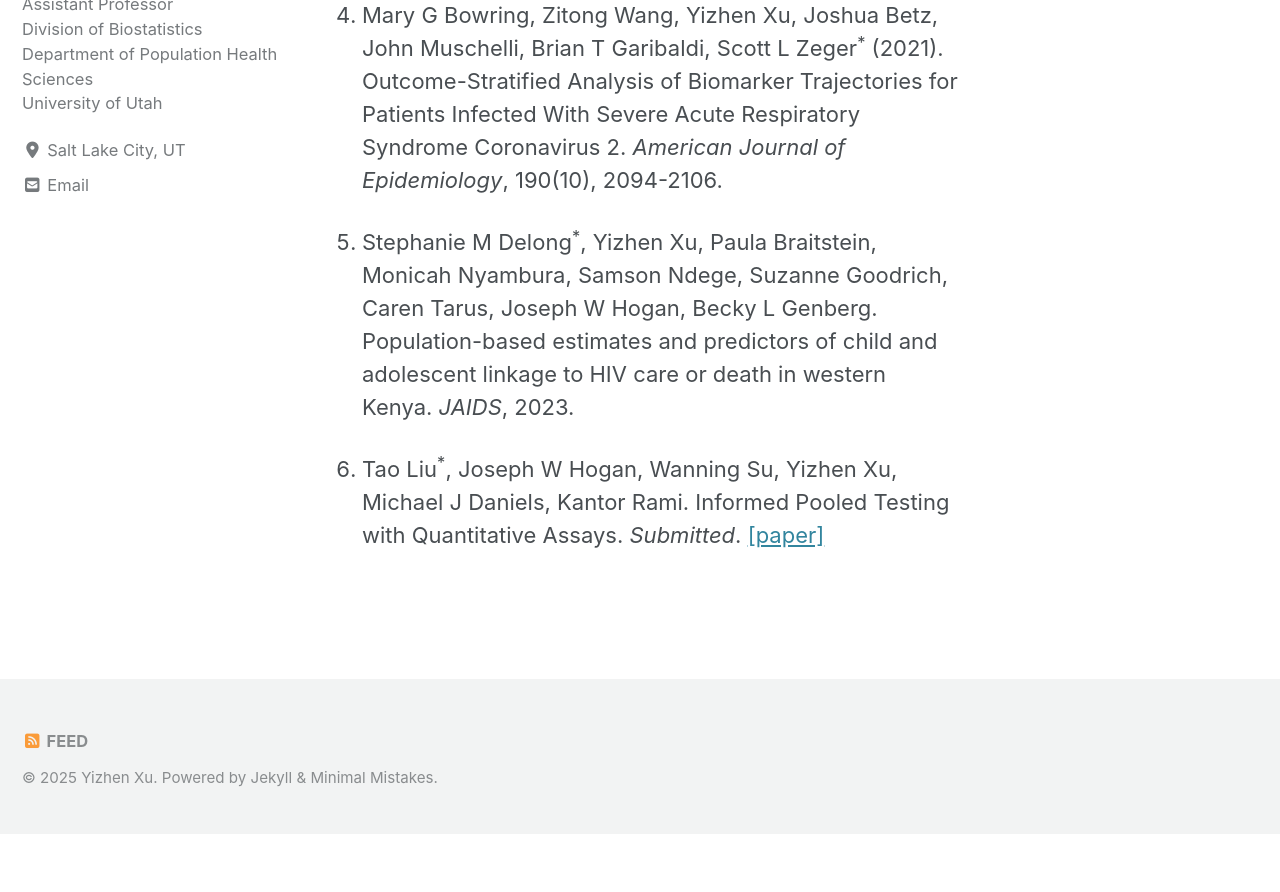
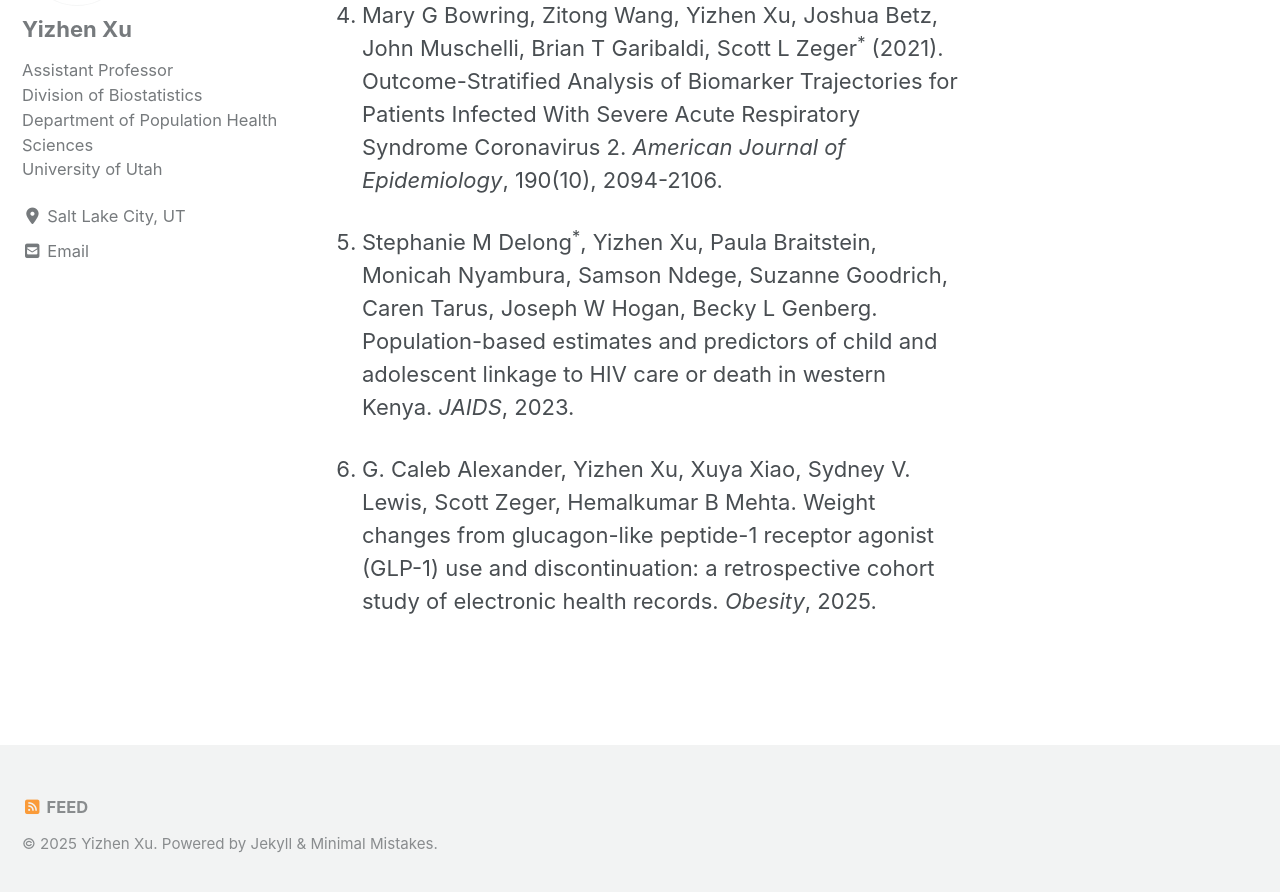
Before and after one commit to yizhenxu/yizhenxu.github.io, a Jekyll site: the page built from _pages/publication.md, in a window 1280 px wide and 900 px high, scrolled down 2869 px. Shown: the top 892 px of the window. Built offline with Jekyll 4.4.1, drawn with Linux system fonts in a browser that asks for light colours; cached includes are drawn as plain includes; nearby versions of some CDN libraries; before the commit the page ends 3703 px from its top, so only the background shows below that; some of the changed text lies outside the part shown.

Commit message:
Update publication.md
2025/09/28

```diff
--- a/_pages/publication.md
+++ b/_pages/publication.md
@@ -23,7 +23,7 @@ Mixed-Effects Models with Longitudinal Data: Studying the Effect of Mycophenolat
 
 1. **Yizhen Xu<sup>\*</sup>**, Joseph W. Hogan, Michael J. Daniels, Ann Mwangi, Tao Liu, Rami Kantor. Bayesian Framework for Predictive and Causal Modeling with Application to the HIV Care Cascade. *In submission*. <a href="/assets/pdffiles/draft w author details.pdf">[paper]</a>.
 
-2. **Yizhen Xu<sup>\#</sup>**, Numair Sani<sup>\#</sup>, Amir Ghassami<sup>\#\*</sup>, Ilya Shpitser. Multiply Robust Causal Mediation Analysis with Continuous Treatments. *Under review at Biometrika*. <a href="/assets/pdffiles/Mediation.pdf"> [paper] </a>
+2. **Yizhen Xu<sup>\#</sup>**, Numair Sani<sup>\#</sup>, Amir Ghassami<sup>\#\*</sup>, Ilya Shpitser. Multiply Robust Causal Mediation Analysis with Continuous Treatments. *Under review at Electronic Journal of Statistics*. <a href="/assets/pdffiles/Mediation.pdf"> [paper] </a>
 
 3. Ji Soo Kim<sup>\#</sup>, **Yizhen Xu<sup>\#\*</sup>**, Rachel Wallwork, Laura Hummers, Ami Shah, Scott Zeger. Probabilistic Clustering of Scleroderma Longitudinal Pulmonary Trajectories. *Under review at Statistics in Medicine*.
 
@@ -48,4 +48,4 @@ Acquired Immune Deficiency Syndromes*, 75(5), 580-587.
 
 5. Stephanie M Delong<sup>\*</sup>, Yizhen Xu, Paula Braitstein, Monicah Nyambura, Samson Ndege, Suzanne Goodrich, Caren Tarus, Joseph W Hogan, Becky L Genberg. Population-based estimates and predictors of child and adolescent linkage to HIV care or death in western Kenya. *JAIDS*, 2023.
 
-6. Tao Liu<sup>\*</sup>, Joseph W Hogan, Wanning Su, Yizhen Xu, Michael J Daniels, Kantor Rami. Informed Pooled Testing with Quantitative Assays. *Submitted*. <a href="https://arxiv.org/abs/2011.00404"> [paper] </a>
+6. G. Caleb Alexander, Yizhen Xu, Xuya Xiao, Sydney V. Lewis, Scott Zeger, Hemalkumar B Mehta. Weight changes from glucagon-like peptide-1 receptor agonist (GLP-1) use and discontinuation: a retrospective cohort study of electronic health records. *Obesity*, 2025.
```
